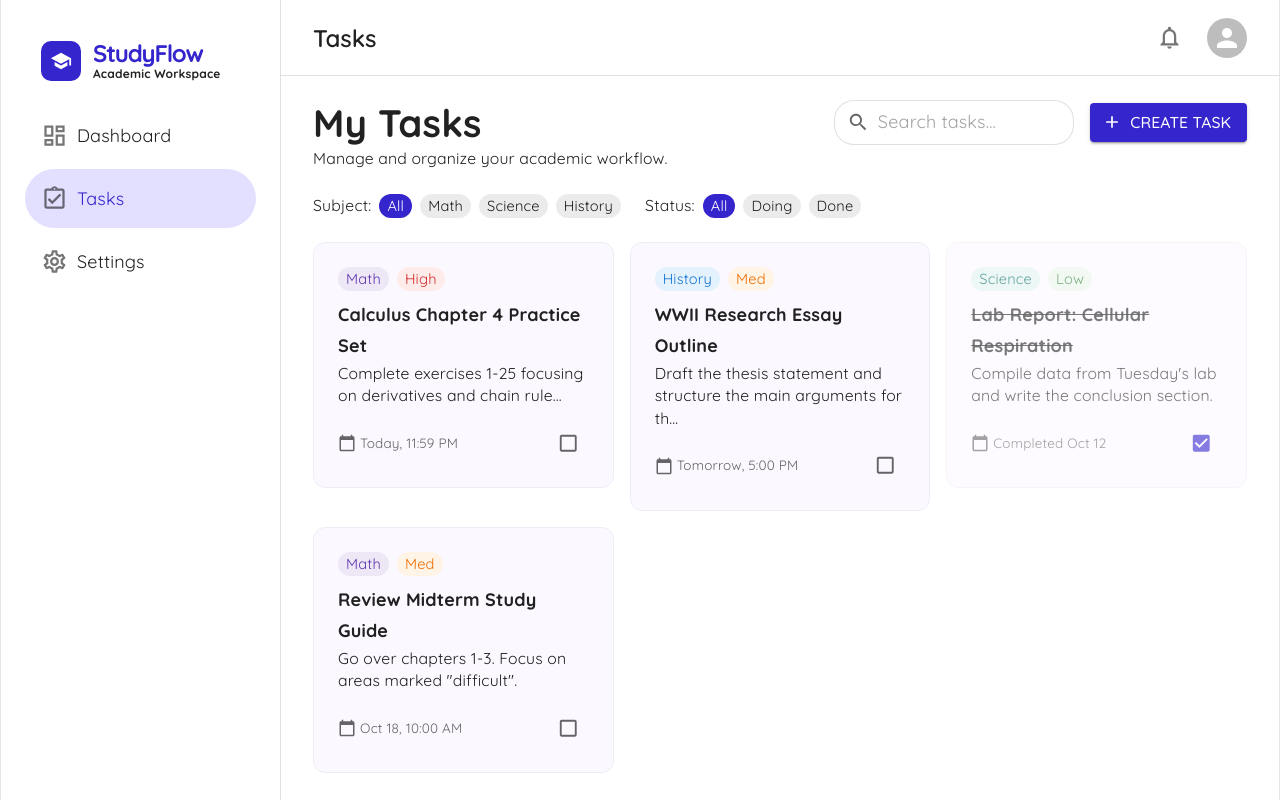
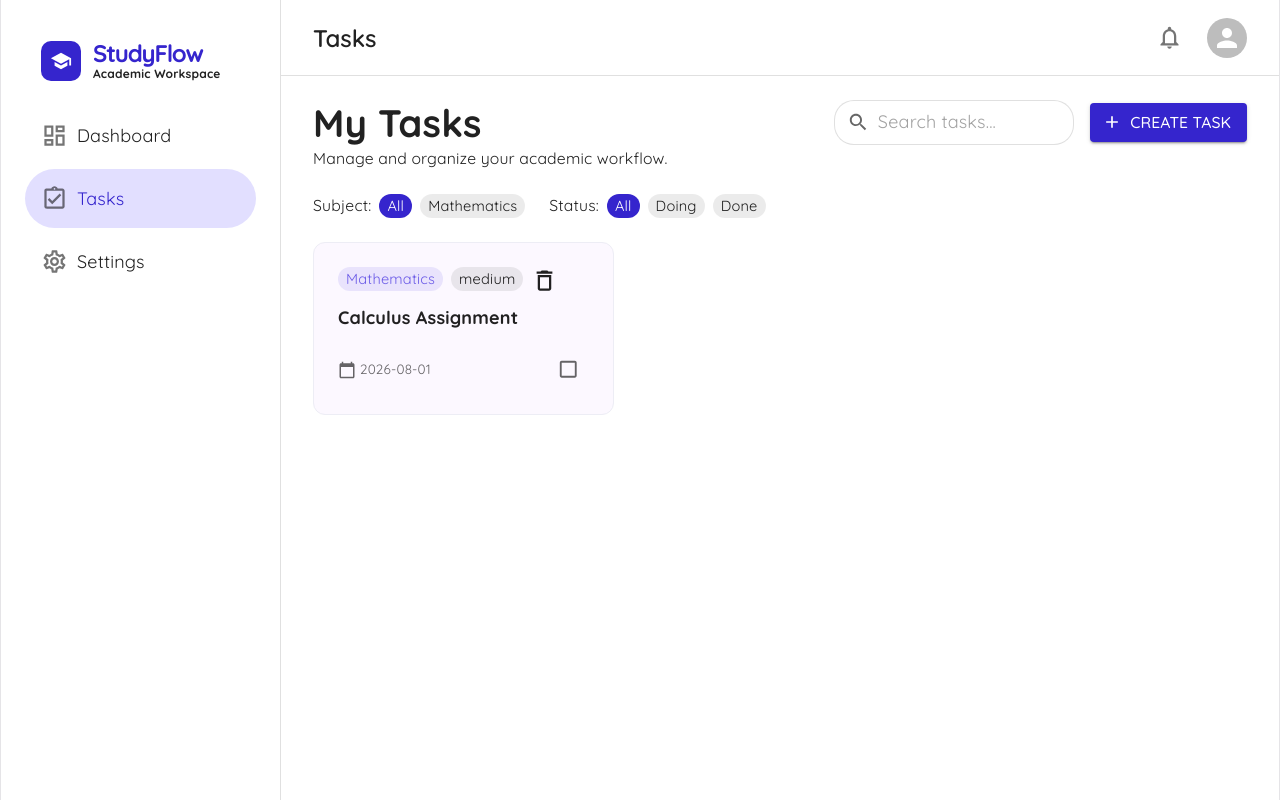
Before and after one commit to haniya8/studyFlow, a React (Vite) app: page /tasks in a window 1280 px wide. Built offline with nearby package versions, Linux system fonts and the light colour scheme.

Commit message:
use session storage to persist filters on task page

```diff
--- a/src/components/TaskCard.jsx
+++ b/src/components/TaskCard.jsx
@@ -1,29 +1,38 @@
 import { Box, Typography, Chip, Checkbox } from '@mui/material';
 import CalendarTodayIcon from '@mui/icons-material/CalendarToday';
 import Card from './Card';
-import { subjectColors, priorityColors } from '../constants/TaskCardConstants';
+import { priorityColors } from '../constants/TaskCardConstants';
+import { useSubjects } from '../contexts/SubjectsContext';
+import DeleteOutlineOutlinedIcon from '@mui/icons-material/DeleteOutlineOutlined';
+import { useTasks } from '../contexts/TasksContext';
 
 export default function TaskCard({ task }) {
-  const isDone = task.status === 'Done';
+  const { subjects } = useSubjects();
+  const { removeTask, toggleTaskComplete } = useTasks();
+  const subject = subjects.find((s) => s.id === task.subjectId);
 
   return (
-    <Card sx={{ opacity: isDone ? 0.6 : 1 }}>
+    <Card sx={{ opacity: task.completed ? 0.6 : 1 }}>
       <Box sx={{ display: 'flex', gap: 1, mb: 1 }}>
         <Chip
-          label={task.subject}
+          label={subject?.name || 'No subject'}
           size="small"
-          sx={{ bgcolor: subjectColors[task.subject]?.bg, color: subjectColors[task.subject]?.color }}
+          sx={{
+            bgcolor: subject ? `${subject.color}22` : '#EEE', // light tint of the subject color
+            color: subject?.color || 'text.secondary',
+          }}
         />
         <Chip
           label={task.priority}
           size="small"
           sx={{ bgcolor: priorityColors[task.priority]?.bg, color: priorityColors[task.priority]?.color }}
         />
+        <DeleteOutlineOutlinedIcon onClick={() => removeTask(task.id)} />
       </Box>
 
       <Typography
         variant="subtitle1"
-        sx={{ fontWeight: 700, textDecoration: isDone ? 'line-through' : 'none' }}
+        sx={{ fontWeight: 700, textDecoration: task.completed ? 'line-through' : 'none' }}
       >
         {task.title}
       </Typography>
@@ -35,9 +44,9 @@ export default function TaskCard({ task }) {
       <Box sx={{ display: 'flex', alignItems: 'center', justifyContent: 'space-between' }}>
         <Box sx={{ display: 'flex', alignItems: 'center', gap: 0.5, color: 'text.secondary' }}>
           <CalendarTodayIcon fontSize="inherit" />
-          <Typography variant="caption">{task.due}</Typography>
+          <Typography variant="caption">{task.dueDate}</Typography>
         </Box>
-        <Checkbox checked={isDone} size="small" />
+        <Checkbox checked={task.completed} onChange={()=> toggleTaskComplete(task.id)} size="small" />
       </Box>
     </Card>
   );
--- a/src/constants/DashboardConstants.jsx
+++ b/src/constants/DashboardConstants.jsx
@@ -4,16 +4,23 @@ import CheckCircleIcon from '@mui/icons-material/TaskAltOutlined';
 import PendingIcon from '@mui/icons-material/PendingActionsOutlined';
 import ErrorIcon from '@mui/icons-material/ErrorOutlineOutlined';
 
+
 export const dashboardPageText = {
   heading: 'Dashboard',
 };
 
-export const statCardsData = [
-  { key: 'total', label: 'Total Tasks', count: 12, icon: 'checklist' },
+export function statCardsData(tasks){
+  const total = tasks.length;
+  const completed = tasks.filter((t) => t.completed).length;
+  const overdue = tasks.filter((t) => !t.completed && new Date(t.dueDate) < new Date()).length;
+  const inProgress = total - completed - overdue;
+  return [
+  { key: 'total', label: 'Total Tasks', count: total, icon: 'checklist' },
   { key: 'completed', label: 'Completed', count: 1, icon: 'checkCircle' },
   { key: 'inProgress', label: 'In Progress', count: 3, icon: 'pending' },
   { key: 'overdue', label: 'Overdue', count: 1, icon: 'error' },
-];
+ ];
+}
 
 export const iconMap = {
   checklist: <ChecklistIcon sx={ {color: 'primary.main'}}/>,
--- a/src/constants/MyTasksPageConstants.js
+++ b/src/constants/MyTasksPageConstants.js
@@ -1,10 +1,5 @@
 // src/constants/tasksPageContent.js
-
-export const filterSubjects = ['All', 'Math', 'Science', 'History'];
 export const statuses = ['All', 'Doing', 'Done'];
-
-// Used by CreateTaskModal.jsx dropdown (no "All" — a task must have a real subject)
-export const taskSubjects = ['Math', 'Science', 'History'];
 export const priorities = ['Low Priority', 'Medium Priority', 'High Priority'];
 export const defaultPriority = 'Medium Priority';
 
--- a/src/pages/Dashboard.jsx
+++ b/src/pages/Dashboard.jsx
@@ -11,12 +11,19 @@ import {
   upcomingDeadlinesData,
   OverallProgressCardText
 } from '../constants/DashboardConstants';
+import { useTasks } from '../contexts/TasksContext';
 
 function Dashboard() {
+  const {tasks} = useTasks();
+
+  const upcomingTasks = [...tasks]
+    .filter((t) => !t.completed)
+    .sort((a, b) => new Date(a.dueDate) - new Date(b.dueDate))
+    .slice(0, 5);
   return (
     <Box>
       <Grid container spacing={2}>
-        {statCardsData.map((card) => (
+        {statCardsData(tasks).map((card) => (
           <Grid key={card.key} size={{ xs: 6, sm: 3 }}>
             <StatCard icon={iconMap[card.icon]} label={card.label} count={card.count} />
           </Grid>
--- a/src/pages/MyTasks.jsx
+++ b/src/pages/MyTasks.jsx
@@ -1,24 +1,45 @@
-import { useState } from 'react';
+import { useState, useEffect } from 'react';
 import { Box, Typography, Chip, Grid, Button, Paper, InputBase } from '@mui/material';
 import SearchIcon from '@mui/icons-material/Search';
 import AddIcon from '@mui/icons-material/Add';
 import TaskCard from '../components/TaskCard';
 import CreateTaskModal from '../components/CreateTaskModal';
-import { sampleTasks } from '../constants/sampleTasks';
-import { filterSubjects, statuses, tasksPageText } from '../constants/MyTasksPageConstants';
+import { statuses, tasksPageText } from '../constants/MyTasksPageConstants';
+import { useTasks } from '../contexts/TasksContext';
+import { useSubjects } from '../contexts/SubjectsContext';
+export default function Tasks() {
+  const { tasks } = useTasks();
+  const { subjects } = useSubjects();
 
-export default function Tasks() {
   const [modalOpen, setModalOpen] = useState(false);
-  const [subjectFilter, setSubjectFilter] = useState('All');
-  const [statusFilter, setStatusFilter] = useState('All');
   const [searchText, setSearchText] = useState('');
 
-  const filteredTasks = sampleTasks.filter((task) => {
-    const matchesSubject = subjectFilter === 'All' || task.subject === subjectFilter;
-    const matchesStatus = statusFilter === 'All' || task.status === statusFilter;
+  const SUBJECT_KEY = 'studyflow.tasks.subjectFilter';
+  const STATUS_KEY = 'studyflow.tasks.statusFilter';
+
+  const [subjectFilter, setSubjectFilter] = useState(
+    () => sessionStorage.getItem(SUBJECT_KEY) || 'All'
+  );
+  const [statusFilter, setStatusFilter] = useState(
+    () => sessionStorage.getItem(STATUS_KEY) || 'All'
+  );
+
+  const filteredTasks = tasks.filter((task) => {
+    const matchesSubject = subjectFilter === 'All' || task.subjectId === subjectFilter;
+    const matchesStatus =
+      statusFilter === 'All' || (statusFilter === 'Done' ? task.completed : !task.completed);
     const matchesSearch = task.title.toLowerCase().includes(searchText.toLowerCase());
     return matchesSubject && matchesStatus && matchesSearch;
   });
+
+  useEffect(() => {
+    sessionStorage.setItem(SUBJECT_KEY, subjectFilter);
+  }, [subjectFilter]);
+
+  useEffect(() => {
+    sessionStorage.setItem(STATUS_KEY, statusFilter);
+  }, [statusFilter]);
+
 
   return (
     <Box>
@@ -53,13 +74,20 @@ export default function Tasks() {
       <Box sx={{ display: 'flex', alignItems: 'center', gap: 3, mb: 3 }}>
         <Box sx={{ display: 'flex', alignItems: 'center', gap: 1 }}>
           <Typography variant="body2">{tasksPageText.subjectLabel}</Typography>
-          {filterSubjects.map((s) => (
+          <Chip
+            label="All"
+            size="small"
+            onClick={() => setSubjectFilter('All')}
+            color={subjectFilter === 'All' ? 'primary' : 'default'}
+          />
+
+          {subjects.map((s) => (
             <Chip
-              key={s}
-              label={s}
+              key = {s.id}
+              label= {s.name}
               size="small"
-              onClick={() => setSubjectFilter(s)}
-              color={subjectFilter === s ? 'primary' : 'default'}
+              onClick={() => setSubjectFilter(s.id)}
+              color={subjectFilter === s.id ? 'primary' : 'default'}
             />
           ))}
         </Box>
```
